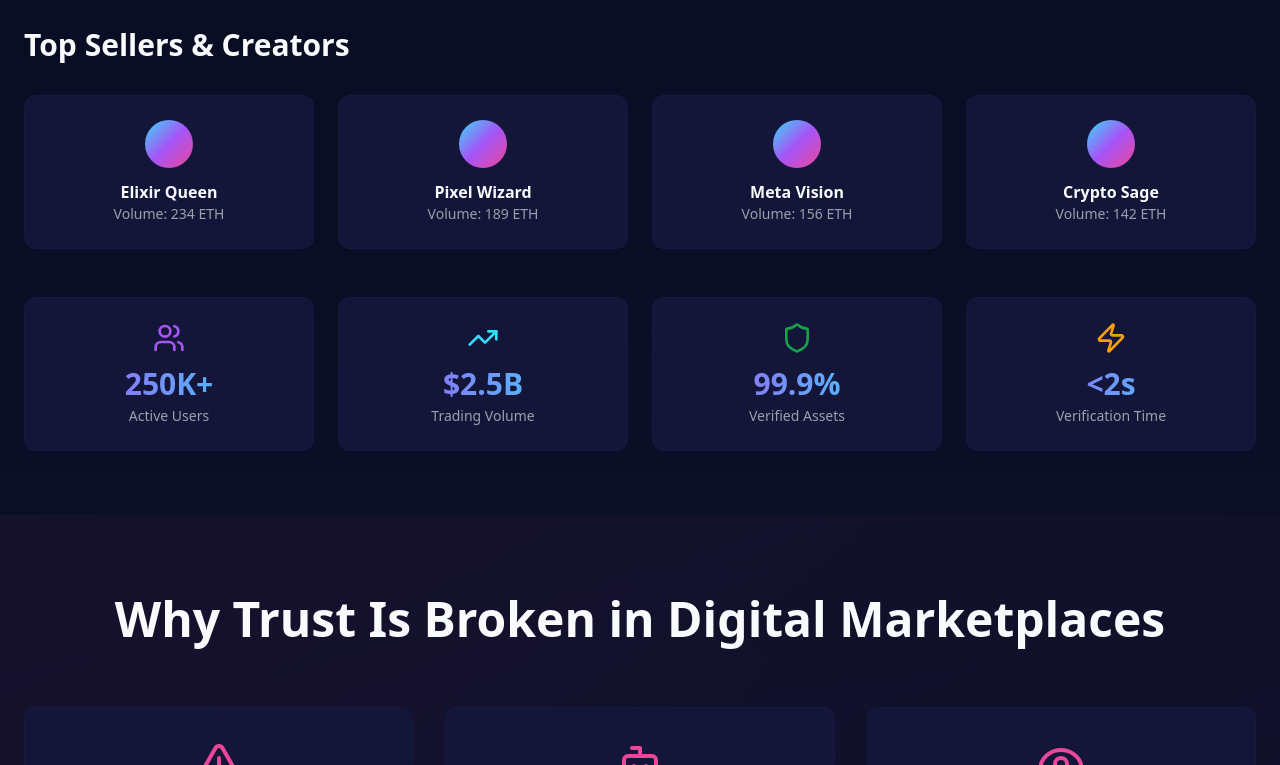
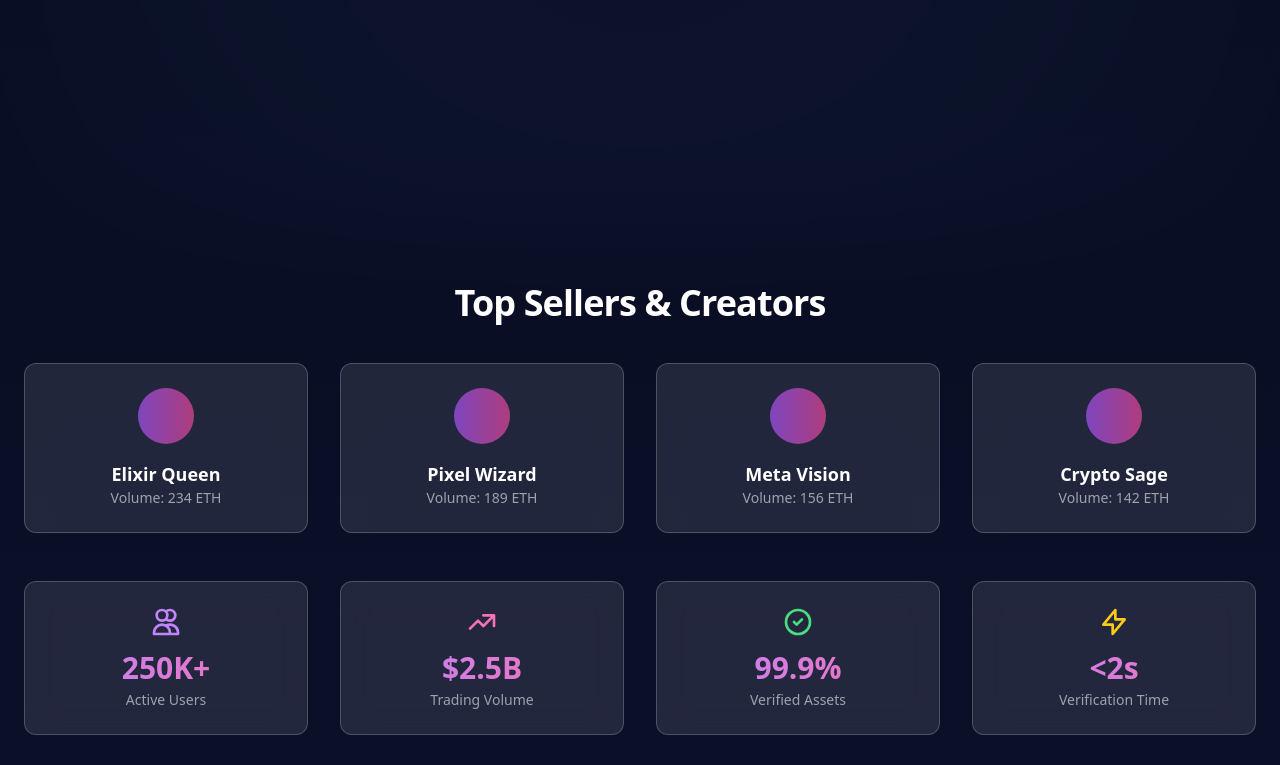
Before and after one commit to rv1304/HackIndia-Wildcard-2025-Syntax-Squad, a React (Vite) app: page / in a window 1280 px wide. Shown: the part 655-1420 px from the top of the page. Built offline with nearby package versions, Linux system fonts and the light colour scheme.

Commit message:
Updated ui

```diff
--- a/src/pages/Home.tsx
+++ b/src/pages/Home.tsx
@@ -1,7 +1,10 @@
+"use client";
+
+import React, { useRef } from "react";  // ⬅️ added useRef
 import { Button } from "@/components/ui/button";
+import { motion, useScroll, useTransform } from "framer-motion";
 import { Card } from "@/components/ui/card";
 import { Badge } from "@/components/ui/badge";
-import {TopSellers} from "@/components/TopSellers";
 import CollectionCard from "@/components/CollectionCard";
 import {
   Users,
@@ -21,6 +24,39 @@ import {
   Eye,
   History
 } from "lucide-react";
+
+const ScrollTable = ({ children }: { children: React.ReactNode }) => {
+  const ref = useRef<HTMLDivElement>(null);
+
+  const { scrollYProgress } = useScroll({
+    target: ref,
+    offset: ["start end", "end start"], // smoother, less jumpy
+  });
+
+  // Animations (only scale + tilt, no opacity)
+  const scale = useTransform(scrollYProgress, [0, 1], [0.95, 1]);
+  const rotateX = useTransform(scrollYProgress, [0, 1], [-5, 0]);
+  const translateY = useTransform(scrollYProgress, [0, 1], [50, 0]);
+
+  return (
+    <div ref={ref} className="relative flex items-center justify-center py-10">
+      <motion.div
+        style={{
+          scale,
+          rotateX,
+          y: translateY,
+          transformPerspective: "1200px",
+        }}
+        className="w-full max-w-6xl"
+      >
+        {children}
+      </motion.div>
+    </div>
+  );
+};
+
+
+
 
 const Home = () => {
   const solutionFeatures = [
@@ -75,12 +111,11 @@ const Home = () => {
   return (
     <div className="min-h-screen bg-gradient-dark">
       {/* Hero Section */}
-      <section className="relative py-20 px-6 overflow-hidden">
-        <div className="absolute inset-0 bg-gradient-glow opacity-10 blur-3xl" />
-
-        <div className="max-w-7xl mx-auto relative">
+      <section className="relative py-20 px-6 h-screen flex items-center">
+        <div className="absolute inset-0 bg-gradient-glow opacity-10 blur-3xl z-0" />
+        <div className="max-w-7xl mx-auto relative z-10">
           <div className="grid lg:grid-cols-2 gap-12 items-center">
-            <div className="space-y-6">
+            <div className="space-y-6 flex flex-col justify-center">
               <h1 className="text-5xl lg:text-6xl font-bold leading-tight">
                 The Trust-First
                 <br />
@@ -88,24 +123,28 @@ const Home = () => {
                 <br />
                 <span className="gradient-text">Phigital Assets</span>
               </h1>
-
               <p className="text-lg text-muted-foreground max-w-md">
-                Trade physical and digital assets with complete transparency. Every item
-                authenticated, every transaction traceable.
+                Trade physical and digital assets with complete transparency. Every
+                item authenticated, every transaction traceable.
               </p>
-
               <div className="flex gap-4">
                 <Button className="bg-gradient-primary hover:opacity-90 text-primary-foreground border-0 px-8 py-6 text-lg">
                   Start Trading
                 </Button>
-                <Button variant="outline" className="px-8 py-6 text-lg border-border/50 hover:bg-card/50">
+                <Button
+                  variant="outline"
+                  className="px-8 py-6 text-lg border-border/50 hover:bg-card/50"
+                >
                   Learn More
                 </Button>
               </div>
             </div>
-
             <div className="flex justify-center lg:justify-end">
-              <img src="/ring.png" alt="Digital Ring" className="w-80 h-80 lg:w-96 lg:h-96 object-contain" />
+              <img
+                src="/ring.png"
+                alt="Digital Ring"
+                className="w-80 h-80 lg:w-96 lg:h-96 object-contain max-w-full"
+              />
             </div>
           </div>
         </div>
@@ -114,50 +153,67 @@ const Home = () => {
       {/* Top Sellers & Creators + Stats */}
       <section className="py-16 px-6">
         <div className="max-w-7xl mx-auto">
-          <h2 className="text-3xl font-bold mb-8">Top Sellers & Creators</h2>
-          <div className="grid md:grid-cols-2 lg:grid-cols-4 gap-6 mb-12">
-            <Card className="glass-card p-6 text-center">
-              <div className="w-12 h-12 bg-gradient-primary rounded-full mx-auto mb-3" />
-              <h3 className="font-semibold">Elixir Queen</h3>
-              <p className="text-sm text-muted-foreground">Volume: 234 ETH</p>
-            </Card>
-            <Card className="glass-card p-6 text-center">
-              <div className="w-12 h-12 bg-gradient-primary rounded-full mx-auto mb-3" />
-              <h3 className="font-semibold">Pixel Wizard</h3>
-              <p className="text-sm text-muted-foreground">Volume: 189 ETH</p>
-            </Card>
-            <Card className="glass-card p-6 text-center">
-              <div className="w-12 h-12 bg-gradient-primary rounded-full mx-auto mb-3" />
-              <h3 className="font-semibold">Meta Vision</h3>
-              <p className="text-sm text-muted-foreground">Volume: 156 ETH</p>
-            </Card>
-            <Card className="glass-card p-6 text-center">
-              <div className="w-12 h-12 bg-gradient-primary rounded-full mx-auto mb-3" />
-              <h3 className="font-semibold">Crypto Sage</h3>
-              <p className="text-sm text-muted-foreground">Volume: 142 ETH</p>
-            </Card>
+        <h2 className="text-4xl font-extrabold mb-10 text-center text-white tracking-tight">
+      Top Sellers & Creators
+    </h2>
+          <div className="grid md:grid-cols-2 lg:grid-cols-4 gap-8 mb-12">
+      {[
+        { name: "Elixir Queen", volume: "234 ETH" },
+        { name: "Pixel Wizard", volume: "189 ETH" },
+        { name: "Meta Vision", volume: "156 ETH" },
+        { name: "Crypto Sage", volume: "142 ETH" },
+      ].map((creator, index) => (
+        <div
+          key={index}
+          className="p-6 text-center rounded-xl bg-white/10 backdrop-blur-lg border border-white/20 hover:scale-105 transition-transform duration-300"
+        >
+          <div className="w-14 h-14 bg-gradient-to-r from-purple-500 to-pink-500 rounded-full mx-auto mb-4 animate-pulse" />
+          <h3 className="font-semibold text-lg text-white">{creator.name}</h3>
+          <p className="text-sm text-gray-400">Volume: {creator.volume}</p>
         </div>
-          <div className="grid md:grid-cols-4 gap-6">
-            <Card className="glass-card p-6 text-center">
-              <Users className="w-8 h-8 text-primary mx-auto mb-3" />
-              <div className="text-3xl font-bold gradient-text">250K+</div>
-              <p className="text-sm text-muted-foreground mt-1">Active Users</p>
-            </Card>
-            <Card className="glass-card p-6 text-center">
-              <TrendingUp className="w-8 h-8 text-accent mx-auto mb-3" />
-              <div className="text-3xl font-bold gradient-text">$2.5B</div>
-              <p className="text-sm text-muted-foreground mt-1">Trading Volume</p>
-            </Card>
-            <Card className="glass-card p-6 text-center">
-              <Shield className="w-8 h-8 text-success mx-auto mb-3" />
-              <div className="text-3xl font-bold gradient-text">99.9%</div>
-              <p className="text-sm text-muted-foreground mt-1">Verified Assets</p>
-            </Card>
-            <Card className="glass-card p-6 text-center">
-              <Zap className="w-8 h-8 text-warning mx-auto mb-3" />
-              <div className="text-3xl font-bold gradient-text">&lt;2s</div>
-              <p className="text-sm text-muted-foreground mt-1">Verification Time</p>
-            </Card>
+      ))}
+    </div>
+    <div className="grid md:grid-cols-4 gap-8">
+      {[
+        { icon: "Users", value: "250K+", label: "Active Users", color: "text-purple-400" },
+        { icon: "TrendingUp", value: "$2.5B", label: "Trading Volume", color: "text-pink-400" },
+        { icon: "Shield", value: "99.9%", label: "Verified Assets", color: "text-green-400" },
+        { icon: "Zap", value: "<2s", label: "Verification Time", color: "text-yellow-400" },
+      ].map((stat, index) => (
+        <div
+          key={index}
+          className="p-6 text-center rounded-xl bg-white/10 backdrop-blur-lg border border-white/20 hover:shadow-xl transition-shadow duration-300"
+        >
+          <div className={`w-8 h-8 ${stat.color} mx-auto mb-3`}>
+            <svg
+              className="w-8 h-8"
+              fill="none"
+              stroke="currentColor"
+              viewBox="0 0 24 24"
+              xmlns="http://www.w3.org/2000/svg"
+            >
+              <path
+                strokeLinecap="round"
+                strokeLinejoin="round"
+                strokeWidth="2"
+                d={
+                  stat.icon === "Users"
+                    ? "M12 4.354a4 4 0 110 5.292M15 21H3v-1a6 6 0 0112 0v1zm0 0h6v-1a6 6 0 00-9-5.197M13 7a4 4 0 11-8 0 4 4 0 018 0z"
+                    : stat.icon === "TrendingUp"
+                    ? "M13 7h8m0 0v8m0-8l-8 8-4-4-6 6"
+                    : stat.icon === "Shield"
+                    ? "M9 12l2 2 4-4m6 2a9 9 0 11-18 0 9 9 0 0118 0z"
+                    : "M13 10V3L4 14h7v7l9-11h-7z"
+                }
+              />
+            </svg>
+          </div>
+          <div className="text-3xl font-bold bg-clip-text text-transparent bg-gradient-to-r from-purple-400 to-pink-400">
+            {stat.value}
+          </div>
+          <p className="text-sm text-gray-400 mt-1">{stat.label}</p>
+        </div>
+      ))}
         </div>
         </div>
       </section>
@@ -236,29 +292,55 @@ const Home = () => {
       </section>
 
       {/* Section 3 – How It Works */}
-      <section className="min-h-screen flex items-center py-20 px-6 bg-gradient-to-br from-primary/5 to-transparent">
-        <div className="max-w-7xl mx-auto">
-          <div className="text-center mb-16">
-            <h2 className="text-4xl lg:text-5xl font-bold mb-6">Trust Workflow, Built-In</h2>
-            <p className="text-xl text-muted-foreground max-w-3xl mx-auto">
-              Our step-by-step process ensures every asset is verified, protected, and ready for secure trading
+      <section className="min-h-screen flex items-center py-20 px-6 bg-gradient-to-br from-[#0A0F2C] to-[#020617]">
+  <div className="max-w-7xl mx-auto w-full">
+    {/* Header */}
+    <div className="mb-12">
+      <p className="text-sm text-blue-400 font-semibold mb-2">8 Secure Points</p>
+      <h2 className="text-4xl lg:text-5xl font-bold text-white">
+        Secure, Reliable , and Transparent Workflow
+      </h2>
+    </div>
+
+    {/* Steps Grid */}
+    <div className="grid grid-cols-1 md:grid-cols-2 lg:grid-cols-4 gap-6 mb-12">
+      {workflowSteps.map((step, index) => (
+        <div
+          key={index}
+          className="bg-[#0F173A] rounded-xl p-8 text-left shadow-lg border border-white/10"
+        >
+          <p className="text-lg font-semibold text-white mb-3">
+            0{index + 1}. {step.step}
+          </p>
+          <p className="text-gray-400 text-sm">{step.description}</p>
+        </div>
+      ))}
+    </div>
+
+    {/* CTA */}
+    <div className="flex flex-col md:flex-row items-center justify-between gap-6 bg-[#0F173A] p-6 rounded-xl border border-white/10">
+      <div className="flex items-center gap-4">
+        {/* Avatars */}
+        <div className="flex -space-x-3">
+          <img src="https://i.pravatar.cc/40?img=1" className="w-10 h-10 rounded-full border-2 border-[#0F173A]" />
+          <img src="https://i.pravatar.cc/40?img=2" className="w-10 h-10 rounded-full border-2 border-[#0F173A]" />
+          <img src="https://i.pravatar.cc/40?img=3" className="w-10 h-10 rounded-full border-2 border-[#0F173A]" />
+          <img src="https://i.pravatar.cc/40?img=4" className="w-10 h-10 rounded-full border-2 border-[#0F173A]" />
+        </div>
+        <p className="text-gray-300">
+          With AuthX {" "}
+          <span className="font-semibold text-white">Choose Quality Buy Quality </span>
         </p>
       </div>
 
-          <div className="grid md:grid-cols-2 lg:grid-cols-4 gap-6">
-            {workflowSteps.map((step, index) => (
-              <Card key={index} className="glass-card p-6 text-center hover:scale-105 transition-all duration-300">
-                <div className="w-12 h-12 bg-gradient-primary rounded-full flex items-center justify-center mx-auto mb-4">
-                  <span className="text-primary-foreground font-bold">{index + 1}</span>
-                </div>
-                <h3 className="text-lg font-semibold mb-2">{step.step}</h3>
-                <p className="text-muted-foreground text-sm">{step.description}</p>
-              </Card>
-            ))}
+      <button className="px-6 py-3 bg-gradient-to-r from-blue-500 to-indigo-500 text-white rounded-full font-semibold shadow-lg hover:opacity-90 transition">
+        Buy Now →
+      </button>
     </div>
   </div>
 </section>
 
+      {/* Section 4 – Why AuthX Is Different */}
        {/* Section 4 – Why AuthX Is Different */}
        <section className="min-h-screen flex items-center py-20 px-6">
         <div className="max-w-7xl mx-auto w-full">
@@ -266,6 +348,9 @@ const Home = () => {
             <h2 className="text-4xl lg:text-5xl font-bold mb-6">Not Just NFTs. Verified Phigital Assets.</h2>
             <p className="text-xl text-muted-foreground max-w-3xl mx-auto">See how AuthX compares to traditional NFT marketplaces</p>
           </div>
+
+          {/* ✅ Table with Scroll Animation */}
+          <ScrollTable>
             <Card className="glass-card p-8 w-full overflow-x-auto">
               <table className="w-full min-w-[720px]">
                 <thead>
@@ -314,6 +399,7 @@ const Home = () => {
                 </tbody>
               </table>
             </Card>
+          </ScrollTable>
         </div>
       </section>
 
```
Lines whose indentation alone changed are shown as unchanged.
